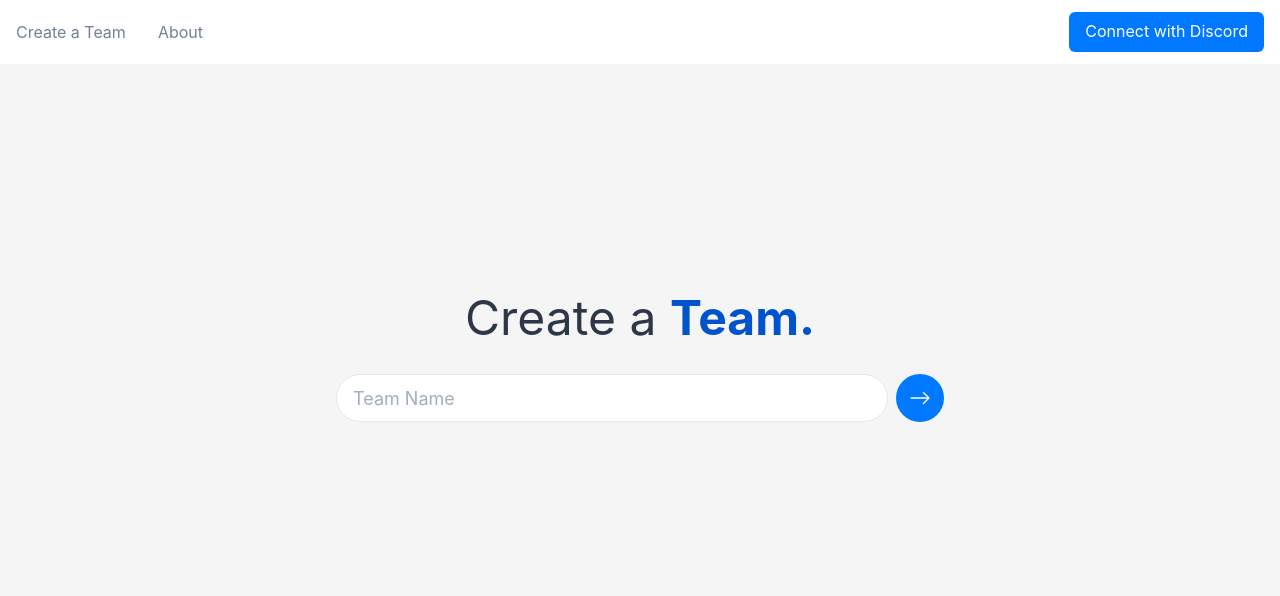
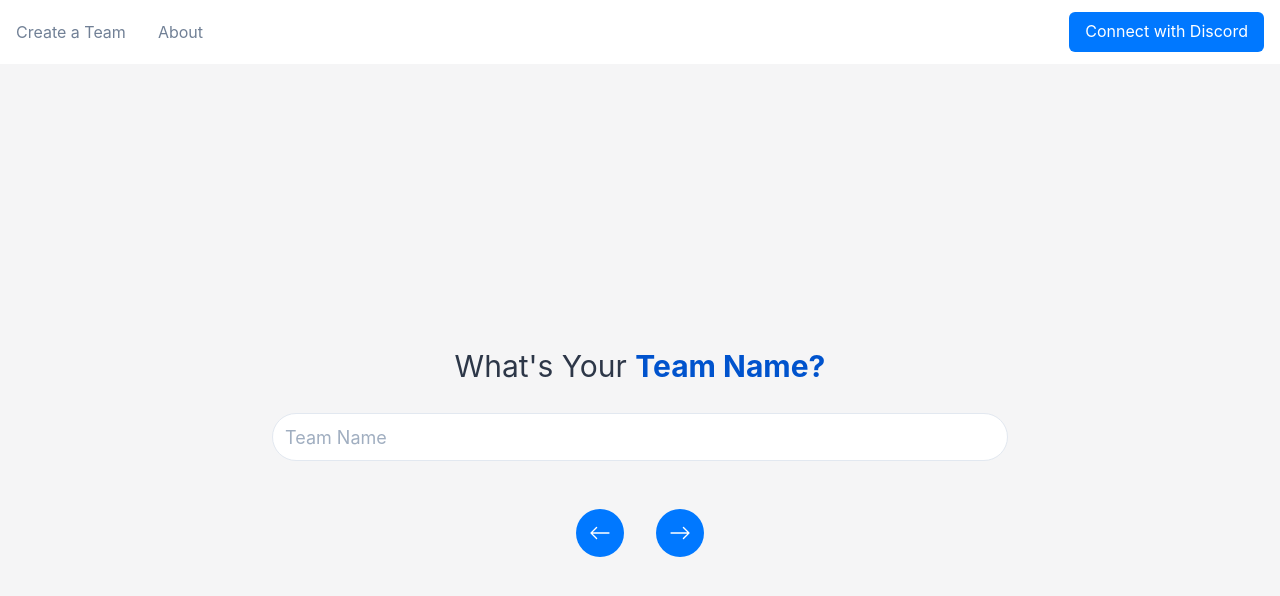
Before and after one commit to imalexhu/omada-frontend, a React (Create React App) app: page /createteam in a window 1280 px wide. Shown: the top 596 px of the page. Built offline with nearby package versions, Linux system fonts and the light colour scheme.

Commit message:
Added second step to form

```diff
--- a/src/views/CreateTeam/CreateTeam.js
+++ b/src/views/CreateTeam/CreateTeam.js
@@ -1,37 +1,53 @@
-import React from "react";
+import React, { useState } from "react";
 
+import {
+    TeamName,
+    TeamDescription
+} from "./form";
 import {
     Flex,
     Container,
-    Box,
     VStack,
     HStack,
-    Input,
     IconButton
 } from "@chakra-ui/react";
-import { BsArrowRight } from "react-icons/bs";
+import { BsArrowRight, BsArrowLeft } from "react-icons/bs";
 
 const CreateTeam = () => {
+    const [page, setPage] = useState(1);
+
+    const nextForm = () => setPage(page => page + 1);
+    const prevForm = () => {
+        if (page === 1) {
+            return;
+        }
+
+        setPage(page => page - 1)
+    };
+
     return (
         <React.Fragment>
             <Flex h="100vh" bg="#F5F5F6" alignItems="center">
-                <Container maxW="container.sm">
-                    <VStack spacing={5} mb={24}>
-                        <Box
-                            fontSize={{ base: "4xl", md: "5xl" }}
-                            fontWeight={400}
-                            color="gray.700"
-                        >
-                            Create a{" "}
-                            <Box as="span" fontWeight={700} color="#0053CD">Team.</Box>
-                        </Box>
-                        <HStack w="100%" spacing={2}>
-                            <Input placeholder='Team Name' size='lg' bg="white" rounded="full" />
+                <Container maxW="container.md">
+                    <VStack h="10vh" spacing={6} mb={8}>
+                        {page === 1 && <TeamName page={page} setPage={setPage} />}
+                        {page === 2 && <TeamDescription page={page} setPage={setPage} />}
+
+                        <HStack pt={6} spacing={8}>
                             <IconButton
                                 colorScheme="messenger"
-                                aria-label="Create a Team"
+                                aria-label="Previous Form"
                                 size="lg"
                                 rounded="full"
+                                onClick={prevForm}
+                                icon={<BsArrowLeft size={22} />}
+                            />
+                            <IconButton
+                                colorScheme="messenger"
+                                aria-label="Next Form"
+                                size="lg"
+                                rounded="full"
+                                onClick={nextForm}
                                 icon={<BsArrowRight size={22} />}
                             />
                         </HStack>
--- /dev/null
+++ b/src/views/CreateTeam/form/TeamDescription.js
@@ -0,0 +1,34 @@
+import React from "react";
+
+import {
+    Box,
+    HStack,
+    Textarea
+} from "@chakra-ui/react";
+
+const TeamDescription = () => {
+    return (
+        <React.Fragment>
+            <Box
+                fontSize={{ base: "2xl", md: "3xl" }}
+                fontWeight={400}
+                color="gray.700"
+            >
+                Write a short{" "}
+                <Box as="span" fontWeight={700} color="#0053CD">Project Description.</Box>
+            </Box>
+            <HStack w="100%" spacing={2}>
+                <Textarea
+                    p={3}
+                    placeholder="Team Description"
+                    size="lg"
+                    bg="white"
+                    rounded="xl"
+                    resize="none"
+                />
+            </HStack>
+        </React.Fragment>
+    );
+}
+
+export default TeamDescription;
--- /dev/null
+++ b/src/views/CreateTeam/form/TeamName.js
@@ -0,0 +1,33 @@
+import React from "react";
+
+import {
+    Box,
+    HStack,
+    Input
+} from "@chakra-ui/react";
+
+const TeamName = () => {
+    return (
+        <React.Fragment>
+            <Box
+                fontSize={{ base: "2xl", md: "3xl" }}
+                fontWeight={400}
+                color="gray.700"
+            >
+                What's Your{" "}
+                <Box as="span" fontWeight={700} color="#0053CD">Team Name?</Box>
+            </Box>
+            <HStack w="100%" spacing={2}>
+                <Input
+                    p={3}
+                    placeholder="Team Name"
+                    size="lg"
+                    bg="white"
+                    rounded="full"
+                />
+            </HStack>
+        </React.Fragment>
+    );
+}
+
+export default TeamName;
--- /dev/null
+++ b/src/views/CreateTeam/form/index.js
@@ -0,0 +1,4 @@
+import { default as TeamName } from "./TeamName";
+import { default as TeamDescription } from "./TeamDescription";
+
+export { TeamName, TeamDescription };
```
Also changed, not shown: src/views/CreateTeam/form/ConnectPlatforms.js (added).
